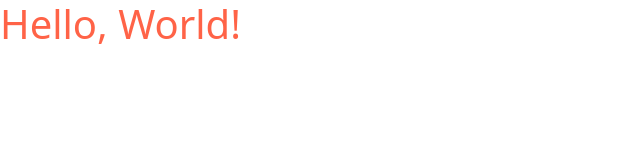
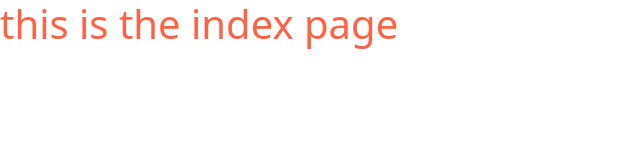
Before and after one commit to billiejeanbow/group-project, a website built with Parcel: page src/index.html in a window 1280 px wide. Shown: the whole page, without its empty margins (0-640 px from the left). Built offline with nearby package versions, Linux system fonts and the light colour scheme.

Commit message:
Initial commit

```diff
--- a/package.json
+++ b/package.json
@@ -1,5 +1,5 @@
 {
-  "name": "boilerplate",
+  "name": "group-project",
   "version": "1.0.0",
   "description": "This is a boilerplate",
   "scripts": {
@@ -7,7 +7,7 @@
     "build": "rm -rf build && parcel build src/index.html --dist-dir build --public-url ./",
     "publish": "gh-pages -d build"
   },
-  "author": "dci",
+  "author": "Billie-Jean Bowdery",
   "license": "ISC",
   "devDependencies": {
     "@parcel/transformer-sass": "^2.7.0",
--- a/src/index.html
+++ b/src/index.html
@@ -4,9 +4,9 @@
     <meta http-equiv="X-UA-Compatible" content="IE=edge" />
     <meta name="viewport" content="width=device-width, initial-scale=1.0" />
     <link rel="stylesheet" href="styles/main.scss" />
-    <title>Hello, World!</title>
+    <title>index</title>
   </head>
   <body>
-    <h1>Hello, World!</h1>
+    <h1>this is the index page</h1>
   </body>
 </html>
--- a/src/styles/main.scss
+++ b/src/styles/main.scss
@@ -5,6 +5,7 @@
 
 //importing the partial scss file: _variables.scss
 @use "variables";
+@use "_about";
 
 //importing bootstrap
 @import "../../node_modules/bootstrap/scss/bootstrap";
```
Also changed, not shown: src/styles/_about.scss (added), 1 other file.
